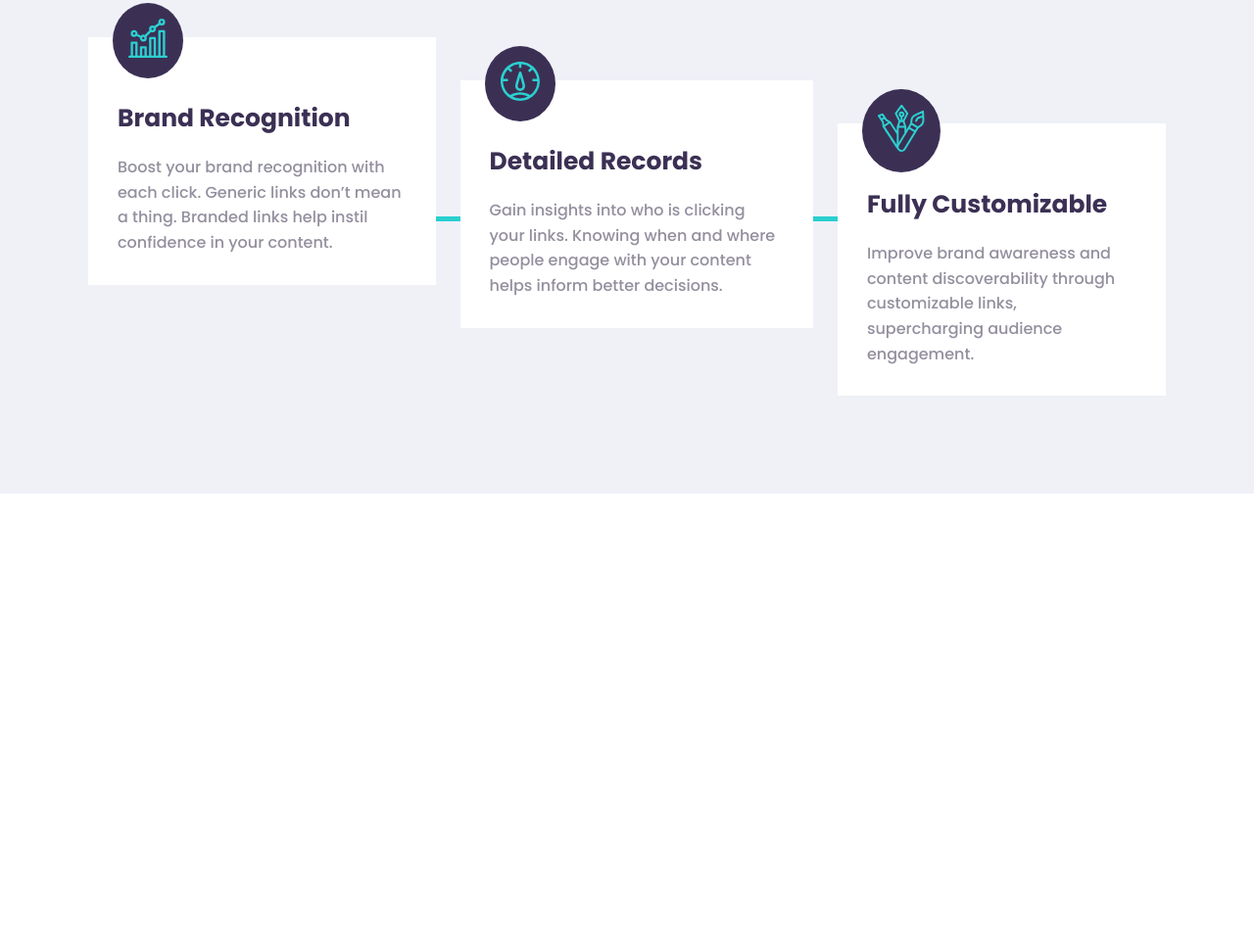
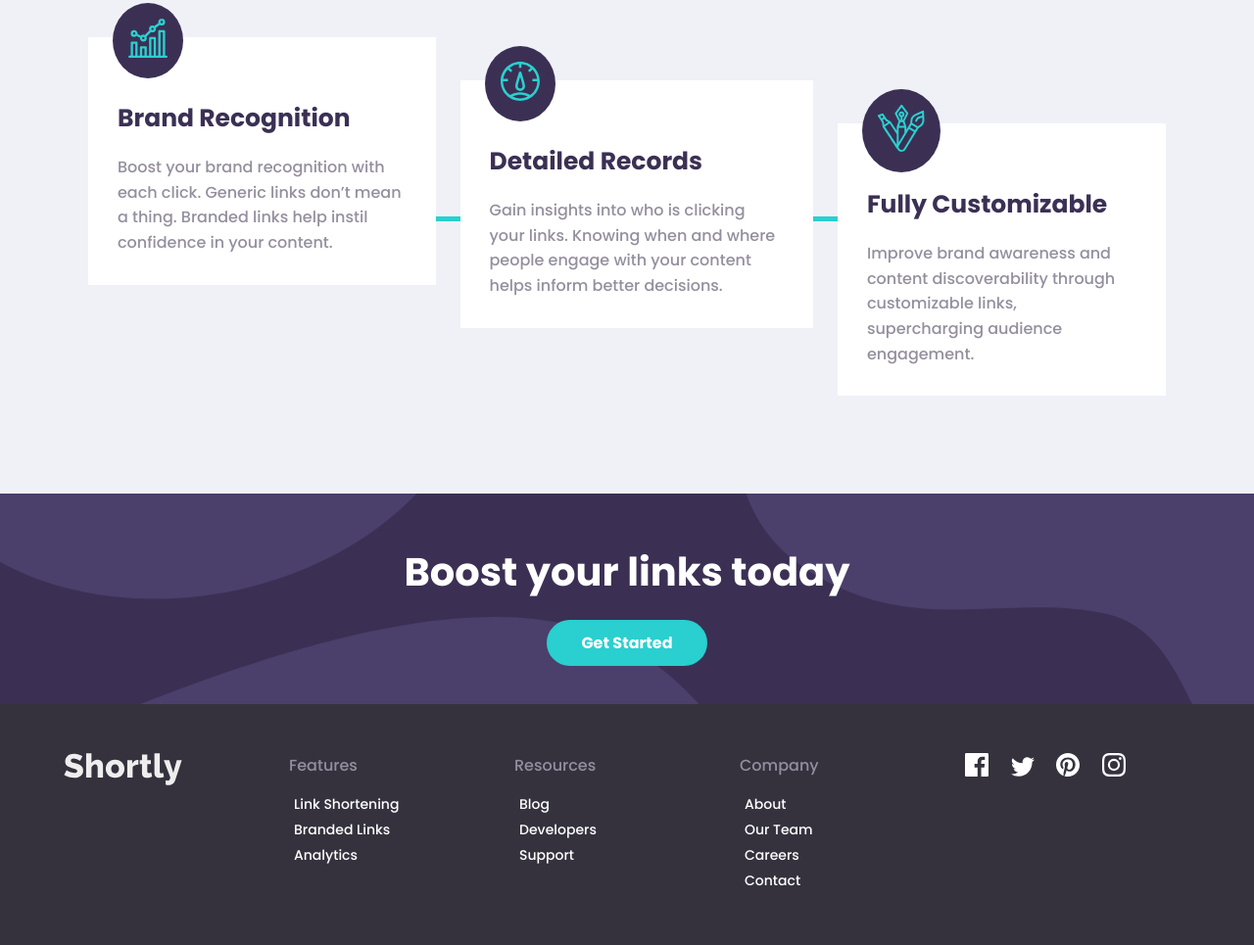
Before and after one commit to AbdullahAl-Asif/Front-End-Practice, a plain HTML site: page Pages/Shortly/index.html in a window 1280 px wide. Shown: the part 1058-2023 px from the top of the page at 98% size. Before the commit the page ends 1562 px from the top, so only its background shows below. Drawn offline with Linux system fonts and the light colour scheme.

Commit message:
shortly complete

```diff
--- a/Pages/Shortly/index.html
+++ b/Pages/Shortly/index.html
@@ -45,7 +45,7 @@
     <!-- INTRO SECTION -->
     <section class="intro-section">
       <div class="container intro">
-        <div class="intro-text">
+        <div class="intro-text slideUP">
           <h1 class="u-mb-small">More than just <span> shorter links </span>
           </h1>
 
@@ -54,7 +54,7 @@
           <a href="#" class="btn btn-large">Get Started</a>
         </div>
 
-        <div class="intro-image">
+        <div class="intro-image slideUP">
           <img src="./images/illustration-working.svg" alt="">
         </div>
 
@@ -69,7 +69,7 @@
 
     <section class="input-section">
       <div class="container">
-        <div class="input-box u-mb-large">
+        <div class="input-box u-mb-large slideUP">
           <form action="">
             <input type="text" placeholder="Shorten a link here">
             <button class="link-btn">Shorten It!</button>
@@ -125,10 +125,68 @@
 
           </div>
         </section>
+      </div>
+    </section>
+     <!-- Bost section -->
+     <section class="boost-section">
+      <div class="boost">
+        <h2 class="u-mb-medium">
+          Boost your links today
+        </h2>
+        <a href="#" class="btn btn-large">Get Started</a>
+      </div>
+    </section>
+
+<!--
+    Footer section -->
+    <footer class="footer-section">
+      <div class="container footer">
+        <div class="footer-logo">
+          <img src="./images/logo.svg" alt="">
+        </div>
+        <div class="footer-menu">
+          <p class="u-mb-small">
+            Features
+          </p>
+          <ul class="nav-ul footer-links">
+            <li><a href="#">Link Shortening</a></li>
+            <li><a href="#">Branded Links</a></li>
+            <li><a href="#">Analytics</a></li>
+          </ul>
+        </div>
 
 
+        <div class="footer-menu">
+          <p class="u-mb-small">
+            Resources
+          </p>
+          <ul class="nav-ul footer-links">
+            <li><a href="#">Blog</a></li>
+            <li><a href="#">Developers</a></li>
+            <li><a href="#">Support</a></li>
+          </ul>
+        </div>
+
+        <div class="footer-menu">
+          <p class="u-mb-small">
+            Company
+          </p>
+          <ul class="nav-ul footer-links">
+            <li><a href="#">About</a></li>
+            <li><a href="#">Our Team</a></li>
+            <li><a href="#">Careers</a></li>
+            <li><a href="#">Contact</a></li>
+          </ul>
+        </div>
+        <div class="footer-icons">
+          <img src="./images/icon-facebook.svg" alt="">
+          <img src="./images/icon-twitter.svg" alt="">
+          <img src="./images/icon-pinterest.svg" alt="">
+          <img src="./images/icon-instagram.svg" alt="">
+        </div>
+
       </div>
-    </section>
+    </footer>
 
 
   </main>
--- a/Pages/Shortly/style.css
+++ b/Pages/Shortly/style.css
@@ -274,6 +274,62 @@ nav {
   margin-top: 8%;
 }
 
+/*                  Boost Section                 */
+.boost-section {
+  width: 100%;
+  background-color: var(--dark-violet);
+  position: relative;
+  z-index: 1;
+}
+.boost-section::before {
+  content: "";
+  position: absolute;
+  top: 0;
+  left: 0;
+  width: 100%;
+  height: 100%;
+  background-image: url(./images/bg-boost-desktop.svg);
+  background-position: center;
+  background-repeat: no-repeat;
+  z-index: -1;
+}
+
+.boost {
+  margin: 0;
+  display: block;
+  text-align: center;
+  z-index: 1;
+}
+
+.boost h2 {
+  font-size: 4rem;
+  font-weight: 700;
+  color: var(--white);
+  text-align: center;
+}
+
+/*         foooter section             */
+.footer-section {
+  padding: 5rem 0;
+  background-color: var(--very-dark-blue);
+}
+.footer {
+  display: grid;
+  grid-template-columns: repeat(auto-fit, minmax(15rem, 1fr));
+  row-gap: 2rem;
+}
+.footer-links {
+  display: flex;
+  flex-direction: column;
+  text-decoration: none;
+}
+.footer-links li {
+  padding-bottom: 0.5rem;
+}
+.footer-icons img {
+  padding: 0 2rem 0.5rem 0;
+}
+
 /*             Media Queries              */
 /*  Tablet size devies  */
 @media screen and (max-width: 985px) {
@@ -311,6 +367,13 @@ nav {
 
   .feature-box:not(:last-child) {
     margin-right: 1.5rem;
+  }
+
+  /*      footer      */
+  .footer {
+    display: grid;
+    grid-template-columns: repeat(auto-fit, minmax(11rem, 1fr));
+    row-gap: 1rem;
   }
 }
 
@@ -385,4 +448,30 @@ nav {
   .box3 {
     margin-top: 0;
   }
+
+  /* footer section*/
+
+  .footer {
+    display: flex;
+    flex-direction: column;
+    justify-content: center;
+    align-items: center;
+    text-align: center;
+  }
 }
+
+/* amination */
+@keyframes slideUP {
+  0% {
+    transform: translateY(100%);
+  }
+  50% {
+    transform: translateY(50%);
+  }
+  100% {
+    transform: translateY(0%);
+  }
+}
+.slideUP {
+  animation: slideUP 0.8s 1 linear;
+}
```
